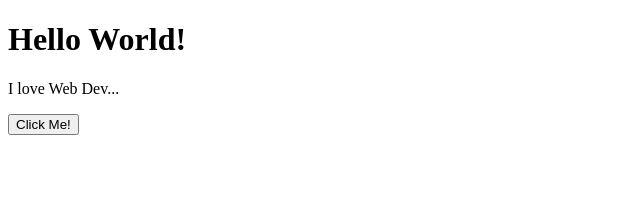
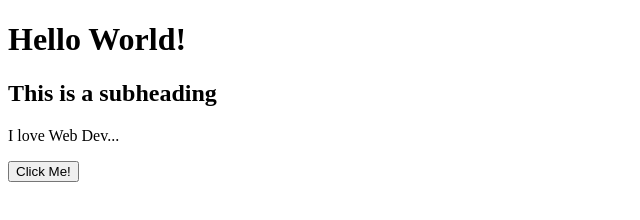
Before and after one commit to sarahsga/My-Super-Amazing-Website, a plain HTML site: page index.html in a window 1280 px wide. Shown: the whole page, without its empty margins (0-640 px from the left). Drawn offline with Linux system fonts and the light colour scheme.

Commit message:
added h2

```diff
--- a/index.html
+++ b/index.html
@@ -8,6 +8,7 @@
 </head>
 <body>
     <h1>Hello World!</h1>
+    <h2>This is a subheading</h2>
     <p>I love Web Dev...</p>
     <button>Click Me!</button>
 </body>
```
